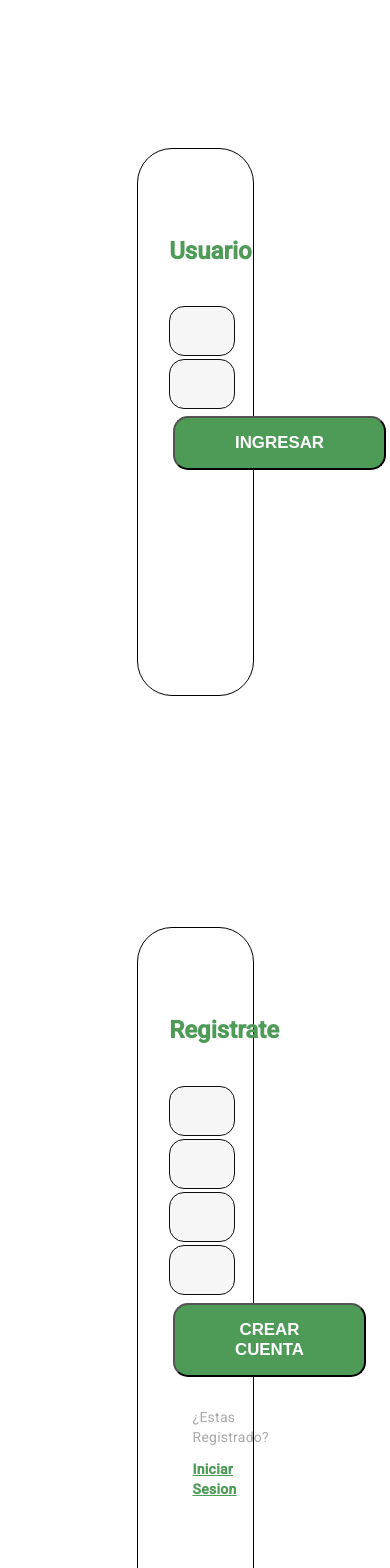
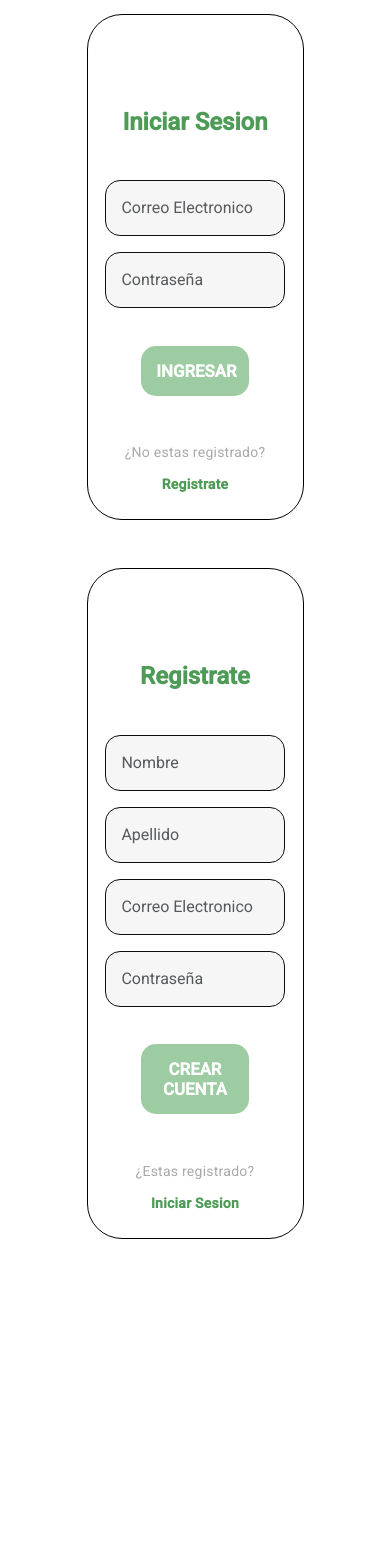
Before and after one commit to No-Country/c14-20-ft-java-angular, an Angular app in the folder develop_front/: page /login in a window 390 px wide. Shown: the top 1568 px of the page. After the commit the page ends 1253 px from the top, so only its background shows below. Built offline with nearby package versions, Linux system fonts and the light colour scheme.

Commit message:
login+regitro responsive

```diff
--- a/develop_front/src/app/components/login/login.component.css
+++ b/develop_front/src/app/components/login/login.component.css
@@ -1,22 +1,14 @@
 
-.wrapper {
+.container-fluid {
   display: flex;
   align-items: center;
-  flex-direction: column;
   justify-content: center;
-  width: 100%;
-  min-height: 100%;
-  padding: 20px;
+  padding: 1em;
 }
 
 #formContentLog {
-  -webkit-border-radius: 10px 10px 10px 10px;
-  border-radius: 10px 10px 10px 10px;
+  min-width: 30vw;
   background: #fff;
-  padding: 30px;
-  width: 30vw;
-  max-width: 30vw;
-  height: 65vh;
   position: relative;
   padding-top: 10vh;
   text-align: center;
@@ -25,18 +17,19 @@
 }
 
 #formContentSign {
-  -webkit-border-radius: 10px 10px 10px 10px;
-  border-radius: 10px 10px 10px 10px;
+  min-width: 30vw;
   background: #fff;
-  padding: 30px;
-  width: 30vw;
-  max-width: 30vw;
-  height: 85vh;
   position: relative;
   padding-top: 10vh;
   text-align: center;
   border-radius: 35px;
   border: solid black 1px;
+}
+
+.form-group{
+  display: flex;
+  align-items: center;
+  justify-content: center;
 }
 
 #formFooter {
@@ -47,7 +40,6 @@
 h1 {
   color: #4e9b57;
   padding: 3%;
-
 }
 
 p{
@@ -55,52 +47,66 @@ p{
 }
 
 a{
-  color: #4e9b57
+  color: #4e9b57;
+  text-decoration: none;
 }
 
 
 /* FORM TYPOGRAPHY*/
 
-.button {
-  background-color: #4e9b57;
+.buttonI {
+  background-color: #9DCCA3;
   color: white;
- padding: 15px 60px;
+ padding: 15px;
   text-align: center;
   margin: 10%;
   display: inline-block;
   text-transform: uppercase;
   font-size: 2vh;
   border-radius: 15px;
+  border: none;
+  cursor: pointer;
+  width: 50%;
 }
 
-input[type=button]:hover, input[type=submit]:hover, input[type=reset]:hover  {
-  background-color: #55ab5f;
+.buttonI:hover {background-color: #4e9b57}
+
+.buttonCC {
+  background-color: #9DCCA3;
+  color: white;
+  padding: 15px;
+  text-align: center;
+  margin: 10%;
+  text-transform: uppercase;
+  font-size: 2vh;
+  border-radius: 15px;
+  border: none;
+  cursor: pointer;
+  width: 50%;
+
 }
+
+.buttonCC:hover {background-color: #4e9b57}
 
 
 
 input[type=text] {
   background-color: #f6f6f6;
-  border: none;
   color: #0d0d0d;
-  padding: 15px 32px;
+  padding: 15px;
   text-align: start;
   font-size: 16px;
-  width: 100%;
   border: 1px solid #0d0d0d;
   border-radius: 15px;
-  margin: 3%;
+  margin-bottom: 1em;
+  box-sizing: border-box;
 }
 
-input[type=text]:focus {
+input:focus {
   background-color: #fff;
-  border-bottom: 2px solid #4e9b57;
+  border: 2px solid #4e9b57;
 }
 
 input[type=text]:placeholder {
   color: #cccccc;
 }
-
-* {
-  box-sizing: border-box;
-}
--- a/develop_front/src/app/components/login/login.component.html
+++ b/develop_front/src/app/components/login/login.component.html
@@ -1,31 +1,40 @@
-<div class="wrapper fadeInDown">
+<div class="container-fluid">
     <div id="formContentLog">
-      <h1><b>Usuario</b></h1>
+      <h1><b>Iniciar Sesion</b></h1>
       <br>
       <!-- Login Form -->
-      <form>
-        <input type="text" id="login" class="fadeIn second" name="login" placeholder="Correo Electronico">
-
-        <input type="text" id="password" class="fadeIn third" name="login" placeholder="Contraseña">
-      </form>
-      <button class="button"><b>Ingresar</b></button>
+      <div class="form-group">
+        <div class="col-10">
+          <input type="text" id="login" class="form-control" name="login" placeholder="Correo Electronico">
+          <input type="text" id="password" class="form-control" name="login" placeholder="Contraseña">
+        </div>
+      </div>
+      <button class="buttonI"><b>Ingresar</b></button>
+      <div id="formFooter">
+        <p>¿No estas registrado?</p>
+        <a href="#"><b>Registrate</b></a>
+      </div>
     </div>
   </div>
   <br>
-  <div class="wrapper fadeInDown">
+  <div class="container-fluid">
     <div id="formContentSign">
       <h1><b>Registrate</b></h1>
       <br>
+    <div class="row-g3">
       <!-- Login Form -->
-      <form>
-        <input type="text" id="login" class="fadeIn second" name="login" placeholder="Nombre">
-        <input type="text" id="password" class="fadeIn third" name="login" placeholder="Apellido">
-        <input type="text" id="login" class="fadeIn second" name="login" placeholder="Correo Electronico">
-        <input type="text" id="password" class="fadeIn third" name="login" placeholder="Contraseña">
-      </form>
-      <button class="button"><b>Crear Cuenta</b></button>
+      <div class="form-group">
+        <div class="col-10">
+        <input type="text" id="login" class="form-control" name="login" placeholder="Nombre">
+        <input type="text" id="password" class="form-control" name="login" placeholder="Apellido">
+        <input type="text" id="login" class="form-control" name="login" placeholder="Correo Electronico">
+        <input type="text" id="password" class="form-control" name="login" placeholder="Contraseña">
+        </div>
+      </div>
+    </div>
+      <button class="buttonCC"><b>Crear Cuenta</b></button>
       <div id="formFooter">
-        <p>¿Estas Registrado?</p>
+        <p>¿Estas registrado?</p>
         <a href="#"><b>Iniciar Sesion</b></a>
       </div>
     </div>
--- a/develop_front/src/index.html
+++ b/develop_front/src/index.html
@@ -9,6 +9,15 @@
   <link rel="preconnect" href="https://fonts.gstatic.com">
   <link href="https://fonts.googleapis.com/css2?family=Roboto:wght@300;400;500&display=swap" rel="stylesheet">
   <link href="https://fonts.googleapis.com/icon?family=Material+Icons" rel="stylesheet">
+
+  <!--Bootstrap-->
+  <link href="https://cdn.jsdelivr.net/npm/bootstrap@5.3.2/dist/css/bootstrap.min.css" rel="stylesheet" integrity="sha384-T3c6CoIi6uLrA9TneNEoa7RxnatzjcDSCmG1MXxSR1GAsXEV/Dwwykc2MPK8M2HN" crossorigin="anonymous">
+  <script src="https://cdn.jsdelivr.net/npm/bootstrap@5.3.2/dist/js/bootstrap.bundle.min.js" integrity="sha384-C6RzsynM9kWDrMNeT87bh95OGNyZPhcTNXj1NW7RuBCsyN/o0jlpcV8Qyq46cDfL" crossorigin="anonymous"></script>
+  <link rel="stylesheet" href="https://cdnjs.cloudflare.com/ajax/libs/font-awesome/6.3.0/css/all.min.css" />
+  <script src="https://code.jquery.com/jquery-3.3.1.slim.min.js" integrity="sha384-q8i/X+965DzO0rT7abK41JStQIAqVgRVzpbzo5smXKp4YfRvH+8abtTE1Pi6jizo" crossorigin="anonymous"></script>
+  <script src="https://cdn.jsdelivr.net/npm/popper.js@1.14.3/dist/umd/popper.min.js" integrity="sha384-ZMP7rVo3mIykV+2+9J3UJ46jBk0WLaUAdn689aCwoqbBJiSnjAK/l8WvCWPIPm49" crossorigin="anonymous"></script>
+  <script src="https://cdn.jsdelivr.net/npm/bootstrap@4.1.3/dist/js/bootstrap.min.js" integrity="sha384-ChfqqxuZUCnJSK3+MXmPNIyE6ZbWh2IMqE241rYiqJxyMiZ6OW/JmZQ5stwEULTy" crossorigin="anonymous"></script>
+
 </head>
 <body class="mat-typography">
   <app-root></app-root>
```
